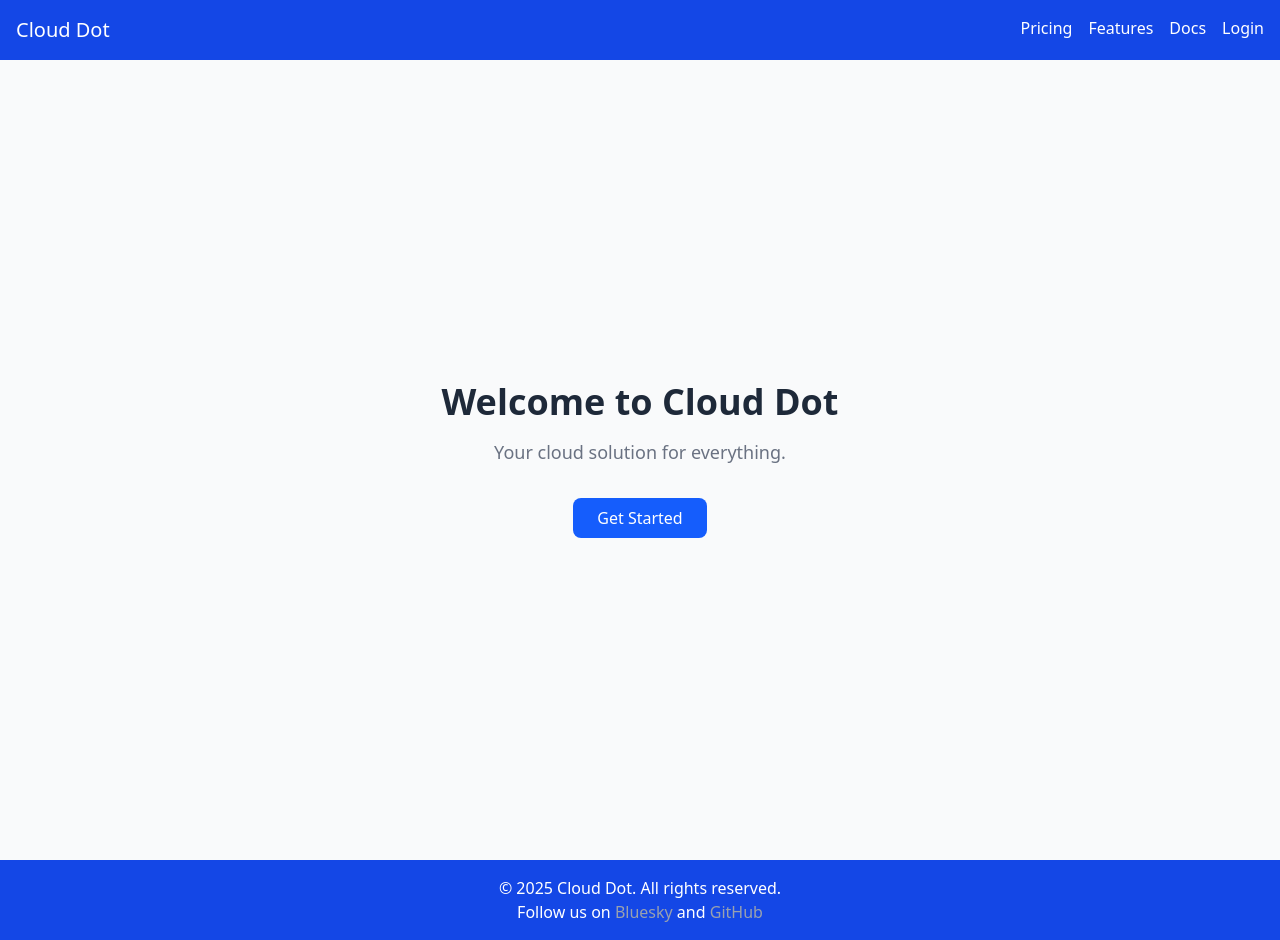
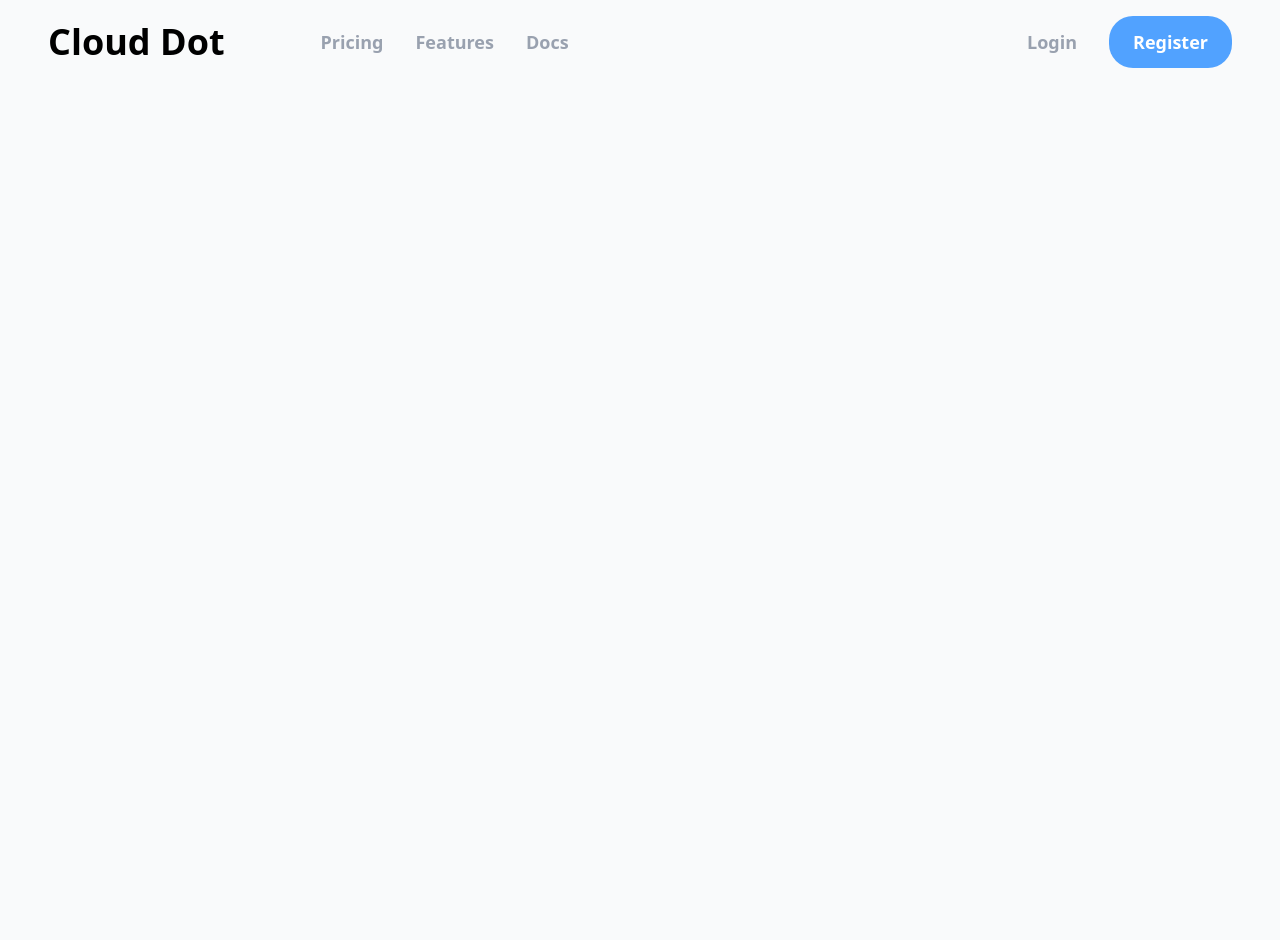
Before and after one commit to tom-seidel/tailwind-projects, a website: page full-sites/cloud-dot/src/index.html in a window 1280 px wide. After the commit the page ends 800 px from the top, so only its background shows below. Drawn offline with nearby package versions, Linux system fonts and the light colour scheme; files that its build step writes are made by us from their sources.

Commit message:
fix: add better desktop navigation bar

```diff
--- a/full-sites/cloud-dot/src/index.html
+++ b/full-sites/cloud-dot/src/index.html
@@ -8,57 +8,33 @@
     </head>
     <body class="bg-gray-50">
 
-        <!-- Navigation Bar Container -->
-        <nav class="flex justify-between p-4 sticky top-0 bg-blue-700">
-            <!-- Logo -->
-            <div class="text-white text-xl">Cloud Dot</div>
-
-            <!-- Hamburger Menu Icon -->
-            <div id="menu-toggle" class="flex sm:hidden">
-                <button class="text-white focus:outline-none">
-                    <svg xmlns="http://www.w3.org/2000/svg" width="24" height="24" viewBox="0 0 24 24" fill="none" stroke="currentColor" stroke-width="2" stroke-linecap="round" stroke-linejoin="round" class="lucide lucide-menu"><path d="M3 6h18M3 12h18m-7 6h7"/></svg>
-                </button>
+        <!-- Global Wrapper -->
+        <div class="w-full max-w-screen-2xl px-8 mx-auto">
+            <!-- Navigation Bar -->
+            <div class="flex justify-between gap-4 p-4 mb-12">
+                <!-- Logo & Navigation Links Wrapper -->
+                <div class="flex items-center gap-4">
+                    <h1 class="text-4xl font-bold">Cloud Dot</h1>
+                        <!-- DektopNavigation Links -->
+                        <div class="hidden items-center gap-8 px-20 md:flex">
+                        <a href="index.html" class="text-lg font-bold text-gray-400 hover:text-gray-600">Pricing</a>
+                        <a href="about.html" class="text-lg font-bold text-gray-400 hover:text-gray-600">Features</a>
+                        <a href="projects.html" class="text-lg font-bold text-gray-400 hover:text-gray-600">Docs</a>
+                    </div>
+                </div>
+                <!-- Dektop Login & Register Wrapper -->
+                <div class="hidden items-center gap-8 md:flex">
+                    <a href="login.html" class="text-lg font-bold text-gray-400 hover:text-gray-600">Login</a>
+                    <a href="register.html" class="bg-blue-400 text-lg font-bold px-6 py-3 rounded-3xl text-white hover:text-gray-900">Register</a>
+                </div>
+                <!-- Hamburger Menu Icon -->
+                <div id="menu-toggle" class="flex md:hidden">
+                    <button class="text-black focus:outline-none">
+                        <svg xmlns="http://www.w3.org/2000/svg" width="24" height="24" viewBox="0 0 24 24" fill="none" stroke="currentColor" stroke-width="2" stroke-linecap="round" stroke-linejoin="round" class="lucide lucide-menu"><path d="M3 6h18M3 12h18m-7 6h7"/></svg>
+                    </button>
+                </div>
             </div>
-
-            <!-- Desktop Navigation Links -->
-             <ul class="hidden space-x-4 sm:flex">
-                <li><a href="#" class="text-white hover:text-gray-400 transition-all duration-200 ease-in-out">Pricing</a></li>
-                <li><a href="#" class="text-white hover:text-gray-400 transition-all duration-200 ease-in-out">Features</a></li>
-                <li><a href="#" class="text-white hover:text-gray-400 transition-all duration-200 ease-in-out">Docs</a></li>
-                <li><a href="#" class="text-white hover:text-gray-400 transition-all duration-200 ease-in-out">Login</a></li>
-            </ul>
-        </nav>
-
-        <!-- Mobile Navigation Links -->
-        <nav id="mobile-menu" class="sm:hidden hidden w-full bg-slate-800 p-8 fixed top-[60px] rounded-b-lg shadow-lg z-99">
-            <ul class="flex flex-col items-center space-y-8">
-                <li><a href="#" class="text-white hover:text-gray-400 transition-all duration-200 ease-in-out">Pricing</a></li>
-                <li><a href="#" class="text-white hover:text-gray-400 transition-all duration-200 ease-in-out">Features</a></li>
-                <li><a href="#" class="text-white hover:text-gray-400 transition-all duration-200 ease-in-out">Docs</a></li>
-                <li><a href="#" class="text-white hover:text-gray-400 transition-all duration-200 ease-in-out">Login</a></li>
-            </ul>
-        </nav>
-
-        <!-- Main Content -->
-        <main class="flex flex-col items-center justify-center min-h-screen">
-            <h1 class="text-4xl font-bold text-gray-800 mb-4">Welcome to Cloud Dot</h1>
-            <p class="text-lg text-gray-500 mb-8">Your cloud solution for everything.</p>
-            <button class="bg-blue-600 text-white px-6 py-2 rounded-lg hover:bg-blue-700 transition-all duration-200 ease-in-out">Get Started</button>
-        </main>
-        <!-- Footer -->
-        <footer class="bg-blue-700 text-white p-4 text-center">
-            <p>&copy; 2025 Cloud Dot. All rights reserved.</p>
-            <p>Follow us on <a href="#" class="text-gray-400 hover:text-gray-300">Bluesky</a> and <a href="#" class="text-gray-400 hover:text-gray-300">GitHub</a></p>
-        </footer>
-        <script>
-            // JavaScript to toggle the mobile menu
-            const menuToggle = document.getElementById('menu-toggle');
-            const mobileMenu = document.getElementById('mobile-menu');
-
-            menuToggle.addEventListener('click', () => {
-                mobileMenu.classList.toggle('hidden');
-            })
-        </script>
+        </div>
 
     </body>
 </html>
```
